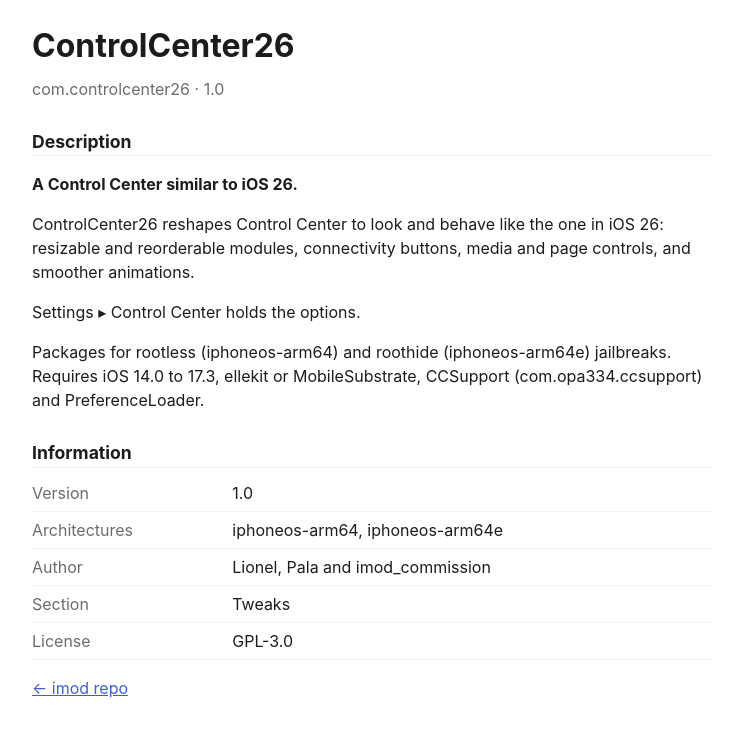
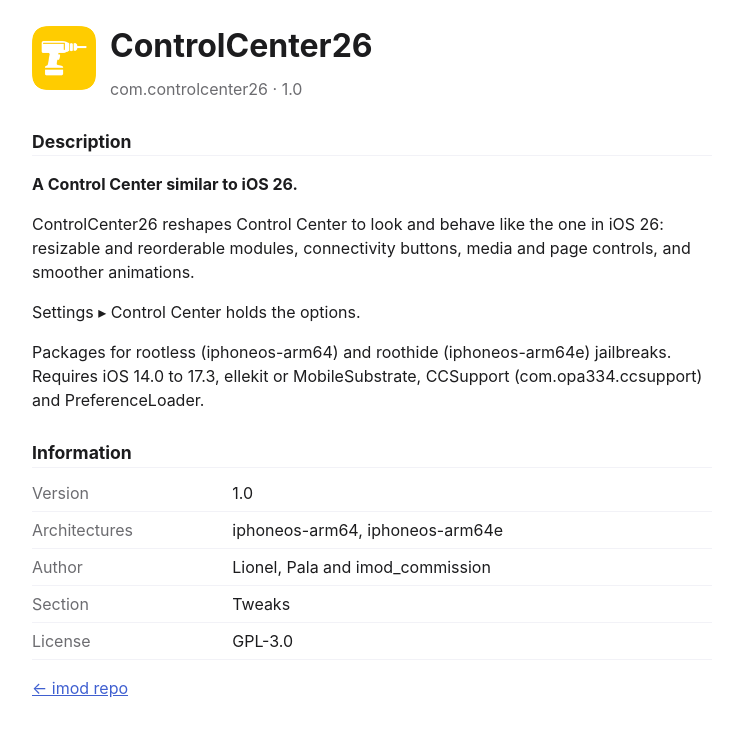
Before and after one commit to imod-commission/imod-repo, a plain HTML site: page depictions/com.controlcenter26/index.html in a window 1280 px wide. Shown: the whole page, without its empty margins (268-1011 px from the left). Drawn offline with Linux system fonts and the light colour scheme.

Commit message:
Display package icons on web depictions

```diff
--- a/depictions/com.controlcenter26/index.html
+++ b/depictions/com.controlcenter26/index.html
@@ -3,9 +3,10 @@
 @media(prefers-color-scheme:dark){:root{--fg:#f2f2f7;--bg:#000;--mut:#98989d;--card:#1c1c1e;--tint:#8da2f5}}
 body{font:16px/1.5 -apple-system,system-ui,sans-serif;color:var(--fg);background:var(--bg);margin:0;padding:16px;max-width:680px;margin:0 auto}
 a{color:var(--tint)}h1{margin:.2em 0}h2{font-size:1.1em;margin:1.6em 0 .4em;border-bottom:1px solid var(--card)}
+.head{display:flex;gap:14px;align-items:center}.head img{width:64px;height:64px;border-radius:14px}
 .mut{color:var(--mut)}table{border-collapse:collapse;width:100%}td{padding:6px 0;border-bottom:1px solid var(--card);vertical-align:top}td:first-child{color:var(--mut);padding-right:12px;white-space:nowrap}
 </style></head><body>
-<h1>ControlCenter26</h1><div class="mut">com.controlcenter26 · 1.0</div>
+<div class="head"><img src="icon.png" alt="ControlCenter26 icon"><div><h1>ControlCenter26</h1><div class="mut">com.controlcenter26 · 1.0</div></div></div>
 <h2>Description</h2><p><strong>A Control Center similar to iOS 26.</strong></p>
 <p>ControlCenter26 reshapes Control Center to look and behave like the one in iOS 26: resizable and reorderable modules, connectivity buttons, media and page controls, and smoother animations.</p>
 <p>Settings ▸ Control Center holds the options.</p>
```
Also changed, not shown: depictions/com.azzou.rounderls/index.html (+1 -1 lines).
